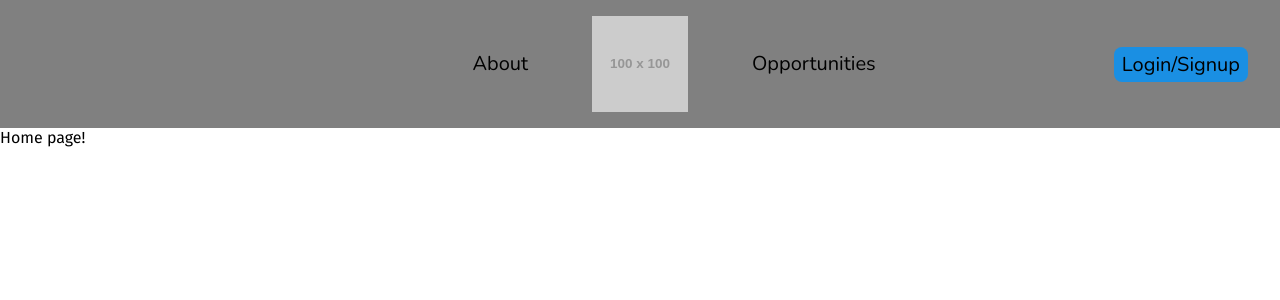
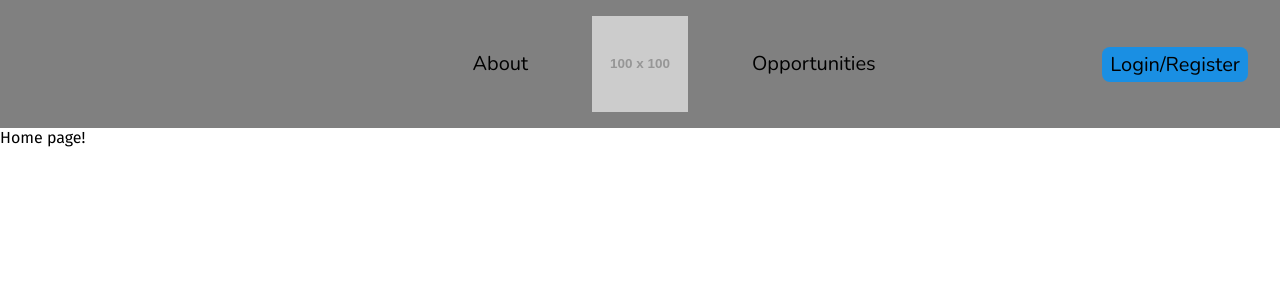
Before and after one commit to Jwiggiff/lyonhacks-volunteer, a Jekyll site: the page built from index.html, in a window 1280 px wide. Shown: the top 300 px of the page. Built offline with Jekyll 4.4.1, drawn with Linux system fonts in a browser that asks for light colours.

Commit message:
Update header.html

```diff
--- a/_includes/header.html
+++ b/_includes/header.html
@@ -19,6 +19,6 @@
   <nav class="site-nav right">
     <a href="{{ "/about/" | relative_url }}" class="nav-link mobile">About</a>
     <a href="{{ "/opportunities/" | relative_url }}" class="nav-link">Opportunities</a>
-    <a href="#login" class="nav-link btn">Login/Signup</a>
+    <a href="#login" class="nav-link btn">Login/Register</a>
   </nav>
 </header>
```
